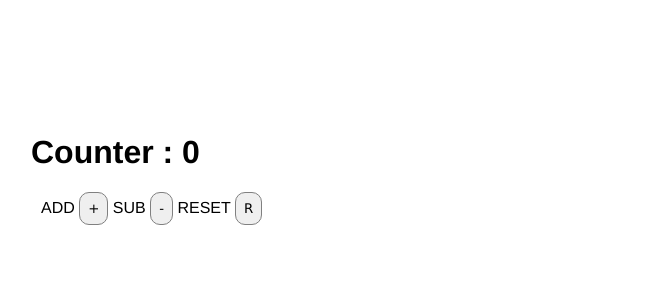
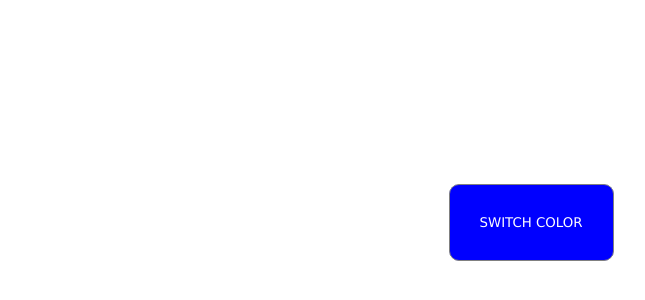
Before and after one commit to linadelh/react-notes, a React (Create React App) app: page / in a window 1280 px wide. Shown: the part 66-366 px from the top of the page, without its empty margins (109-754 px from the left). Built offline with nearby package versions, Linux system fonts and the light colour scheme.

Commit message:
buttoncolor

```diff
--- a/src/App.css
+++ b/src/App.css
@@ -96,3 +96,9 @@ button {
   font-family:Verdana, Geneva, Tahoma, sans-serif
 
 }
+
+#switch-color:hover {
+  background-color: rgb(208, 208, 208);
+  box-shadow: 5px 5px 10px grey;
+  transform: scale(1.1);
+}
--- a/src/App.js
+++ b/src/App.js
@@ -1,6 +1,7 @@
 
 import './App.css';
-import Counter from './Counter';
+import ButtonColor from './ButtonColor';
+
 
 
 function App() {
@@ -8,7 +9,7 @@ function App() {
 return (
   <div>
 
-   <Counter/>
+   <ButtonColor/>
 
   </div>
 )
--- /dev/null
+++ b/src/ButtonColor.js
@@ -0,0 +1,31 @@
+
+// BUTTON THAT CHANGES ITS COLOR WHENEVER U CLICK ON
+
+import { useState } from "react"
+
+
+export default function ButtonColor (){
+
+    const [colorlist] = useState (["red" , "blue" , "orange" , "black" ,"green"])
+    const [currentColor , setnewcolor] = useState("blue");
+    const [indexofcolor , setindex] = useState(0);
+    let index = indexofcolor ;
+
+
+    function handlecolorclick (){
+
+        if (indexofcolor > colorlist.length - 1  ){
+            index = 0 ;
+        }
+        setnewcolor(colorlist[index]);
+        index++;
+        setindex(index);
+    }
+
+     console.log(indexofcolor);
+
+
+return (
+    <button id="switch-color" style={{display:"flex" , justifyContent:"center" , margin:"250px auto" , padding:"30px" , cursor:"pointer" , transition:"0.7s" , backgroundColor: currentColor , color:"white"}} onClick={handlecolorclick}>SWITCH COLOR</button>
+)
+}
--- a/src/Counter.js
+++ b/src/Counter.js
@@ -24,7 +24,7 @@ export default function Counter(){
     const [score , setscore] = useState("0");
     let thescore = score ;
     return (
-   <div style={{margin:"200px 100px"}}>
+   <div style={{margin:"200px 400px"}}>
     <h1 style={{marginLeft:"40px"}}>Counter : {thescore} </h1>
     <div style={{margin:"20px 50px"}}>
         <label> ADD </label>
```
